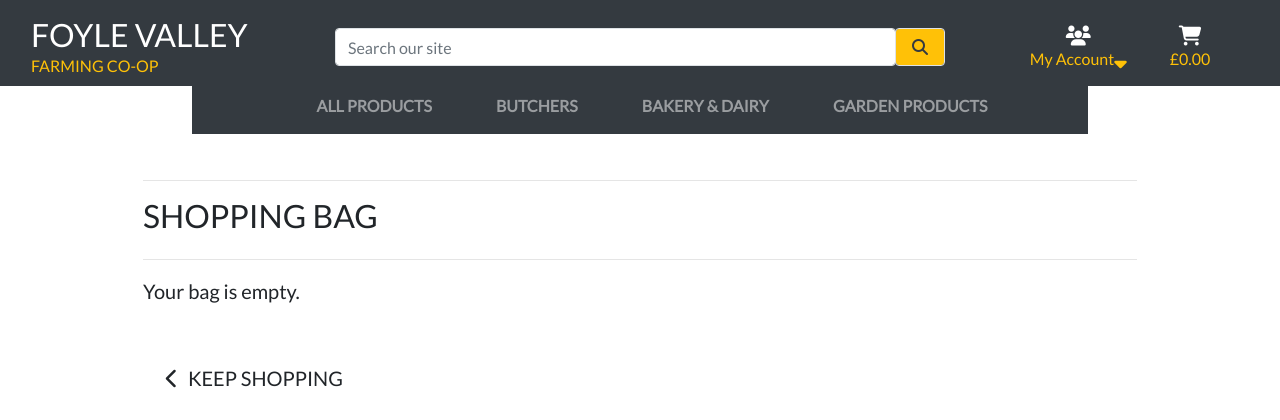
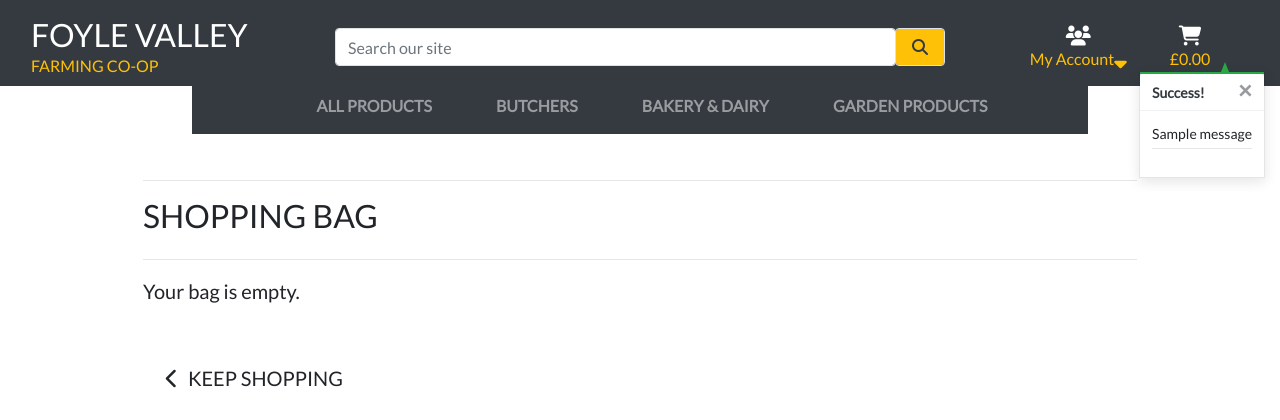
Before and after one commit to Code-Institute-Submissions/foyle-valley-farms, a Django app: page /bag/ in a window 1280 px wide. Shown: the top 420 px of the page. Run offline with Django 3.2, Linux system fonts and the light colour scheme; tables that the repository leaves empty hold one stand-in row (values such as "Sample post"); one stand-in notice (Sample message) is shown; some libraries are stand-ins or nearby versions.

Commit message:
added notificaitons css shopping bad preview and additional messages

```diff
--- a/bag/views.py
+++ b/bag/views.py
@@ -1,5 +1,7 @@
-from django.shortcuts import render, redirect, reverse, redirect, HttpResponse
+from django.shortcuts import render, redirect, reverse, redirect, HttpResponse, get_object_or_404
+from django.contrib import messages
 
+from products.models import Product
 # Create your views here.
 
 def view_bag(request):
@@ -10,14 +12,17 @@ def view_bag(request):
 def add_to_bag(request, item_id):
     """ Add a quantity of the specified product to the shopping bag """
 
+    product = Product.objects.get(pk=item_id)
     quantity = int(request.POST.get('quantity'))
     redirect_url = request.POST.get('redirect_url')
     bag = request.session.get('bag', {})
 
     if item_id in list(bag.keys()):
         bag[item_id] += quantity
+        messages.success(request, f'Updated {product.name} quantity to {bag[item_id]}')
     else:
         bag[item_id] = quantity
+        messages.success(request, f'Added {product.name} to your bag')
 
     request.session['bag'] = bag
     return redirect(redirect_url)
@@ -25,13 +30,16 @@ def add_to_bag(request, item_id):
 def adjust_bag(request, item_id):
     """Adjust the quantity of the specified product to the specified amount"""
 
+    product = get_object_or_404(Product, pk=item_id)
     quantity = int(request.POST.get('quantity'))
     bag = request.session.get('bag', {})
 
     if quantity > 0:
             bag[item_id] = quantity
+            messages.success(request, f'Updated {product.name} quantity to {bag[item_id]}')
     else:
             bag.pop(item_id)
+            messages.success(request, f'Removed {product.name} from your bag')
 
     request.session['bag'] = bag
     return redirect(reverse('view_bag'))
@@ -40,9 +48,10 @@ def remove_from_bag(request, item_id):
     """Remove the item from the shopping bag"""
 
     try:
-
+        product = get_object_or_404(Product, pk=item_id)
         bag = request.session.get('bag', {})
         bag.pop(item_id)
+        messages.success(request, f'Removed {product.name} from your bag')
 
         request.session['bag'] = bag
         return HttpResponse(status=200)
--- a/foyle_valley_farms/settings.py
+++ b/foyle_valley_farms/settings.py
@@ -79,6 +79,8 @@ TEMPLATES = [
     },
 ]
 
+MESSAGE_STORAGE = 'django.contrib.messages.storage.session.SessionStorage'
+
 AUTHENTICATION_BACKENDS = [
 
     # Needed to login by username in Django admin, regardless of `allauth`
--- a/static/css/base.css
+++ b/static/css/base.css
@@ -83,6 +83,74 @@ a.category-badge > span.badge:hover {
     cursor: pointer;
 }
 
+/* ------------------------------- bootstrap toasts */
+
+.message-container {
+    position: fixed;
+    top: 72px;
+    right: 15px;
+    z-index: 99999999999;
+}
+
+.custom-toast {
+    overflow: visible;
+}
+
+.toast-capper {
+    height: 2px;
+}
+
+/* from CSS-tricks.com: https://css-tricks.com/snippets/css/css-triangle/ */
+.arrow-up {
+    width: 0;
+    height: 0;
+    border-left: 4px solid transparent;
+    border-right: 4px solid transparent;
+    border-bottom: 10px solid black;
+    position: absolute;
+    top: -10px;
+    right: 36px;
+}
+
+/* Convenience classes - colors copied from Bootstrap */
+.arrow-primary {
+    border-bottom-color: #007bff !important;
+}
+
+.arrow-secondary {
+    border-bottom-color: #6c757d !important;
+}
+
+.arrow-success {
+    border-bottom-color: #28a745 !important;
+}
+
+.arrow-danger {
+    border-bottom-color: #dc3545 !important;
+}
+
+.arrow-warning {
+    border-bottom-color: #ffc107 !important;
+}
+
+.arrow-info {
+    border-bottom-color: #17a2b8 !important;
+}
+
+.arrow-light {
+    border-bottom-color: #f8f9fa !important;
+}
+
+.arrow-dark {
+    border-bottom-color: #343a40 !important;
+}
+
+.bag-notification-wrapper {
+    height: 100px;
+    overflow-x: hidden;
+    overflow-y: auto;
+}
+
 /* -------------------------------- Media Queries */
 
 /* Slightly larger container on xl screens */
--- a/templates/base.html
+++ b/templates/base.html
@@ -120,7 +120,21 @@
         </header>
 
 {% if messages %}
-        <div class="message-container"></div>
+        <div class="message-container">
+                {% for message in messages %}
+                {% with message.level as level %}
+                    {% if level == 40 %}
+                        {% include 'includes/toasts/toast_error.html' %}
+                    {% elif level == 30 %}
+                        {% include 'includes/toasts/toast_warning.html' %}
+                    {% elif level == 25 %}
+                        {% include 'includes/toasts/toast_success.html' %}
+                    {% else %}
+                        {% include 'includes/toasts/toast_info.html' %}
+                    {% endif %}
+                {% endwith %}
+            {% endfor %}
+        </div>
 {% endif %}
 
     {% block page_header %}
@@ -137,6 +151,9 @@
     </footer>
 
     {% block postloadjs %}
+    <script type="text/javascript">
+        $('.toast').toast('show');
+    </script>
     {% endblock %}
 
   </body>
--- /dev/null
+++ b/templates/includes/toasts/toast_success.html
@@ -0,0 +1,53 @@
+<div class="toast custom-toast rounded-0 border-top-0" data-autohide="false">
+    <div class="arrow-up arrow-success"></div>
+    <div class="w-100 toast-capper bg-success"></div>
+    <div class="toast-header bg-white text-dark">
+        <strong class="mr-auto">Success!</strong>
+        <button type="button" class="ml-2 mb-1 close text-dark" data-dismiss="toast" aria-label="Close">
+            <span aria-hidden="true">&times;</span>
+        </button>
+    </div>
+    <div class="toast-body bg-white">
+        <div class="row">
+            <div class="col">
+                {{ message }}
+                <hr class="mt-1 mb-3">
+            </div>
+        </div>
+        {% if grand_total %}
+            <p class="logo-font bg-white text-black py-1">Your Bag ({{ product_count }})</p>
+            <div class="bag-notification-wrapper">
+                {% for item in bag_items %}
+                    <div class="row">
+                        <div class="col-3 my-1">
+                            <img class="w-100" src="{{ item.product.image.url }}">
+                        </div>
+                        <div class="col-9">
+                            <p class="my-0"><strong>{{ item.product.name }}</strong></p>
+                            <p class="my-0 small text-muted">Qty: {{ item.quantity }}</p>
+                        </div>
+                    </div>
+                {% endfor %}
+            </div>
+            <div class="row">
+                <div class="col">
+                    <strong><p class="mt-3 mb-1 text-black">
+                        Total{% if free_delivery_delta > 0 %} (Exc. delivery){% endif %}:
+                        <span class="float-right">${{ total|floatformat:2 }}</span>
+                    </p></strong>
+                    {% if free_delivery_delta > 0 %}
+                        <p class="mb-0 p-2 bg-warning shadow-sm text-black text-center">
+                            Spend <strong>${{ free_delivery_delta }}</strong> more to get free next day delivery!
+                        </p>
+                    {% endif %}
+                    <a href="{% url 'view_bag' %}" class="btn btn-black btn-block rounded-0">
+                        <span class="text-uppercase">Go To Secure Checkout</span>
+                        <span class="icon">
+                            <i class="fas fa-lock"></i>
+                        </span>
+                    </a>
+                </div>
+            </div>
+        {% endif %}
+    </div>
+</div>
```
Also changed, not shown: templates/includes/toasts/toast_error.html (added, +13 -0 lines), templates/includes/toasts/toast_info.html (added, +13 -0 lines), templates/includes/toasts/toast_warning.html (added, +13 -0 lines).
